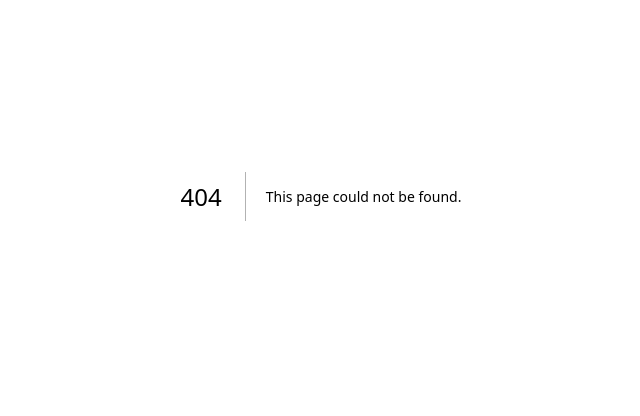
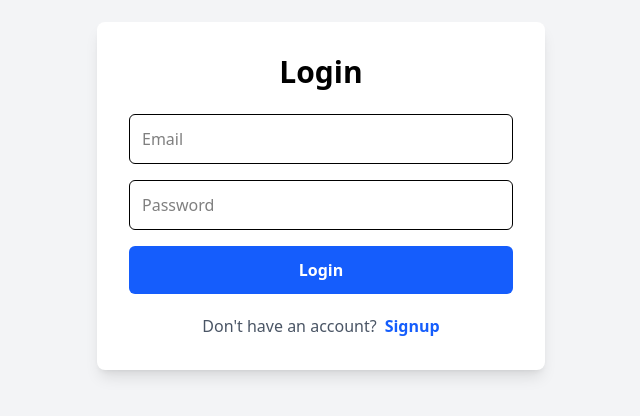
Before and after one commit to mohammedmuqtadir41-cmyk/nextjs-portfolio, a Next.js app: page /auth in a window 1280 px wide. Before the commit this address had no page. Shown: the part 204-620 px from the top of the page, without its empty margins (319-959 px from the left). Built offline with nearby package versions, Linux system fonts and the light colour scheme.

Commit message:
Add authentication and protect admin route

```diff
--- a/package.json
+++ b/package.json
@@ -16,6 +16,8 @@
     "@mui/material": "^9.4.0",
     "bcryptjs": "^3.0.3",
     "framer-motion": "^13.3.0",
+    "jose": "^6.2.12",
+    "jsonwebtoken": "^9.0.3",
     "mongoose": "^9.10.0",
     "next": "16.3.5",
     "react": "19.2.8",
--- a/src/app/admin/page.jsx
+++ b/src/app/admin/page.jsx
@@ -134,6 +134,7 @@ export default function AdminView() {
       />
     ),
   },
+
   {
     id: "about",
     label: "About",
@@ -146,18 +147,7 @@ export default function AdminView() {
       />
     ),
   },
-    {
-      id: "contact",
-      label: "Contact",
-      component: (
-        <AdminContactView
-          currentSelectedTab={currentSelectedTab}
-          formData={contactViewFormData}
-          setFormData={setContactViewFormData}
-          initialFormData={initialDataMap.contact}
-        />
-      ),
-    },
+
   {
     id: "education",
     label: "Education",
@@ -171,19 +161,7 @@ export default function AdminView() {
       />
     ),
   },
-    {
-      id: "experience",
-      label: "Experience",
-      component: (
-        <AdminExperienceView
-          currentSelectedTab={currentSelectedTab}
-          formData={experienceViewFormData}
-          setFormData={setExperienceViewFormData}
-          initialFormData={initialDataMap.experience}
-          data = {allData?.experience}
-        />
-      ),
-    },
+
   {
     id: "project",
     label: "Project",
@@ -194,6 +172,33 @@ export default function AdminView() {
         setFormData={setProjectViewFormData}
         initialFormData={initialDataMap.project}
         data={allData?.project}
+      />
+    ),
+  },
+
+  {
+    id: "experience",
+    label: "Experience",
+    component: (
+      <AdminExperienceView
+        currentSelectedTab={currentSelectedTab}
+        formData={experienceViewFormData}
+        setFormData={setExperienceViewFormData}
+        initialFormData={initialDataMap.experience}
+        data={allData?.experience}
+      />
+    ),
+  },
+
+  {
+    id: "contact",
+    label: "Contact",
+    component: (
+      <AdminContactView
+        currentSelectedTab={currentSelectedTab}
+        formData={contactViewFormData}
+        setFormData={setContactViewFormData}
+        initialFormData={initialDataMap.contact}
       />
     ),
   },
--- /dev/null
+++ b/src/app/api/auth/login/route.js
@@ -0,0 +1,79 @@
+import User from "@/src/models/User";
+import connectToDB from "@/src/database";
+import bcrypt from "bcryptjs";
+import jwt from "jsonwebtoken";
+import { NextResponse } from "next/server";
+
+export async function POST(req) {
+  try {
+    await connectToDB();
+
+    const { email, password } = await req.json();
+
+    if (!email || !password) {
+      return NextResponse.json({
+        success: false,
+        message: "Email and password are required",
+      });
+    }
+
+    const user = await User.findOne({ email });
+
+    if (!user) {
+      return NextResponse.json({
+        success: false,
+        message: "Invalid email or password",
+      });
+    }
+
+    const isPasswordCorrect = await bcrypt.compare(
+      password,
+      user.password
+    );
+
+    if (!isPasswordCorrect) {
+      return NextResponse.json({
+        success: false,
+        message: "Invalid email or password",
+      });
+    }
+
+    const token = jwt.sign(
+      {
+        id: user._id.toString(),
+        email: user.email,
+      },
+      process.env.JWT_SECRET,
+      {
+        expiresIn: "1d",
+      }
+    );
+
+    const response = NextResponse.json({
+      success: true,
+      message: "Login successful",
+      user: {
+        id: user._id.toString(),
+        name: user.name,
+        email: user.email,
+      },
+    });
+
+    response.cookies.set("token", token, {
+      httpOnly: true,
+      secure: process.env.NODE_ENV === "production",
+      sameSite: "lax",
+      maxAge: 60 * 60 * 24,
+      path: "/",
+    });
+
+    return response;
+  } catch (error) {
+    console.log(error);
+
+    return NextResponse.json({
+      success: false,
+      message: "Something went wrong, Please try again",
+    });
+  }
+}
--- /dev/null
+++ b/src/app/api/auth/signup/route.js
@@ -0,0 +1,59 @@
+import User from "@/src/models/User";
+import connectToDB from "@/src/database";
+import bcrypt from "bcryptjs";
+import { NextResponse } from "next/server";
+
+export async function POST(req) {
+  try {
+    await connectToDB();
+
+    const { name, email, password } = await req.json();
+
+    // Check if all fields are provided
+    if (!name || !email || !password) {
+      return NextResponse.json({
+        success: false,
+        message: "All fields are required",
+      });
+    }
+
+    // Check if user already exists
+    const existingUser = await User.findOne({ email });
+
+    if (existingUser) {
+      return NextResponse.json({
+        success: false,
+        message: "User already exists",
+      });
+    }
+
+    // Hash password
+    const hashedPassword = await bcrypt.hash(password, 10);
+
+    // Create user
+    const newUser = await User.create({
+      name,
+      email,
+      password: hashedPassword,
+    });
+
+    if (newUser) {
+      return NextResponse.json({
+        success: true,
+        message: "User registered successfully",
+      });
+    }
+
+    return NextResponse.json({
+      success: false,
+      message: "Something went wrong",
+    });
+  } catch (error) {
+    console.log(error);
+
+    return NextResponse.json({
+      success: false,
+      message: "Something went wrong, Please try again",
+    });
+  }
+}
--- /dev/null
+++ b/src/app/auth/page.jsx
@@ -0,0 +1,144 @@
+"use client";
+
+import { useState } from "react";
+import { useRouter } from "next/navigation";
+
+export default function AuthPage() {
+  const [isLogin, setIsLogin] = useState(true);
+
+  const [error, setError] = useState("");
+
+  const [formData, setFormData] = useState({
+    name: "",
+    email: "",
+    password: "",
+  });
+
+  const router = useRouter();
+
+  const handleChange = (e) => {
+    setFormData({
+      ...formData,
+      [e.target.name]: e.target.value,
+    });
+  };
+
+  const handleSubmit = async (e) => {
+    e.preventDefault();
+
+    setError("");
+
+    const endpoint = isLogin ? "/api/auth/login" : "/api/auth/signup";
+
+    const response = await fetch(endpoint, {
+      method: "POST",
+      headers: {
+        "Content-Type": "application/json",
+      },
+      body: JSON.stringify(formData),
+    });
+
+    const result = await response.json();
+
+    console.log("AUTH RESULT:", result);
+
+    if (!result.success) {
+      setError(result.message);
+      return;
+    }
+
+    // Clear form after successful signup
+    if (!isLogin) {
+      setFormData({
+        name: "",
+        email: "",
+        password: "",
+      });
+
+      setIsLogin(true);
+      return;
+    }
+
+    // Clear form after successful login
+    setFormData({
+      name: "",
+      email: "",
+      password: "",
+    });
+
+    router.push("/admin");
+  };
+
+  return (
+    <div className="flex min-h-screen items-center justify-center bg-gray-100">
+      <div className="w-full max-w-md rounded-lg bg-white p-8 shadow-lg">
+        <h1 className="mb-6 text-center text-3xl font-bold">
+          {isLogin ? "Login" : "Create Account"}
+        </h1>
+
+        <form onSubmit={handleSubmit}>
+          {!isLogin && (
+            <input
+              type="text"
+              name="name"
+              placeholder="Name"
+              value={formData.name}
+              onChange={handleChange}
+              className="mb-4 w-full rounded-md border p-3"
+            />
+          )}
+
+          <input
+            type="email"
+            name="email"
+            placeholder="Email"
+            value={formData.email}
+            onChange={handleChange}
+            className="mb-4 w-full rounded-md border p-3"
+          />
+
+          <input
+            type="password"
+            name="password"
+            placeholder="Password"
+            value={formData.password}
+            onChange={handleChange}
+            className="mb-4 w-full rounded-md border p-3"
+          />
+
+          {error && (
+            <p className="mb-4 text-center text-sm font-medium text-red-600">
+              {error}
+            </p>
+          )}
+
+          <button
+            type="submit"
+            className="w-full rounded-md bg-blue-600 p-3 font-bold text-white hover:bg-blue-700"
+          >
+            {isLogin ? "Login" : "Signup"}
+          </button>
+        </form>
+
+        <p className="mt-5 text-center text-gray-600">
+          {isLogin ? "Don't have an account?" : "Already have an account?"}
+
+          <button
+            onClick={() => {
+              setIsLogin(!isLogin);
+              setError("");
+              setFormData({
+                name: "",
+                email: "",
+                password: "",
+              });
+            }}
+            className="ml-2 font-semibold text-blue-600 hover:underline"
+          >
+            {isLogin ? "Signup" : "Login"}
+          </button>
+        </p>
+      </div>
+    </div>
+  );
+}
--- /dev/null
+++ b/src/models/User.js
@@ -0,0 +1,31 @@
+import mongoose from "mongoose";
+
+const UserSchema = new mongoose.Schema(
+  {
+    name: {
+      type: String,
+      required: true,
+      trim: true,
+    },
+
+    email: {
+      type: String,
+      required: true,
+      unique: true,
+      trim: true,
+      lowercase: true,
+    },
+
+    password: {
+      type: String,
+      required: true,
+    },
+  },
+  {
+    timestamps: true,
+  }
+);
+
+const User = mongoose.models.User || mongoose.model("User", UserSchema);
+
+export default User;
--- /dev/null
+++ b/src/proxy.js
@@ -0,0 +1,40 @@
+import { NextResponse } from "next/server";
+import { jwtVerify } from "jose";
+
+export default async function proxy(request) {
+  console.log("🔥 PROXY RUNNING:", request.nextUrl.pathname);
+
+  const token = request.cookies.get("token")?.value;
+
+  console.log("🍪 TOKEN:", token);
+
+  if (!token) {
+    console.log("❌ NO TOKEN, REDIRECTING");
+
+    return NextResponse.redirect(
+      new URL("/auth", request.url)
+    );
+  }
+
+  try {
+    const secret = new TextEncoder().encode(
+      process.env.JWT_SECRET
+    );
+
+    await jwtVerify(token, secret);
+
+    console.log("✅ TOKEN VALID");
+
+    return NextResponse.next();
+  } catch (error) {
+    console.log("❌ INVALID TOKEN");
+
+    return NextResponse.redirect(
+      new URL("/auth", request.url)
+    );
+  }
+}
+
+export const config = {
+  matcher: ['/admin',"/admin/:path*"],
+};
```
Also changed, not shown: 1 other file (tests, documents, lock files or other folders). Lines whose indentation alone changed are shown as unchanged.
